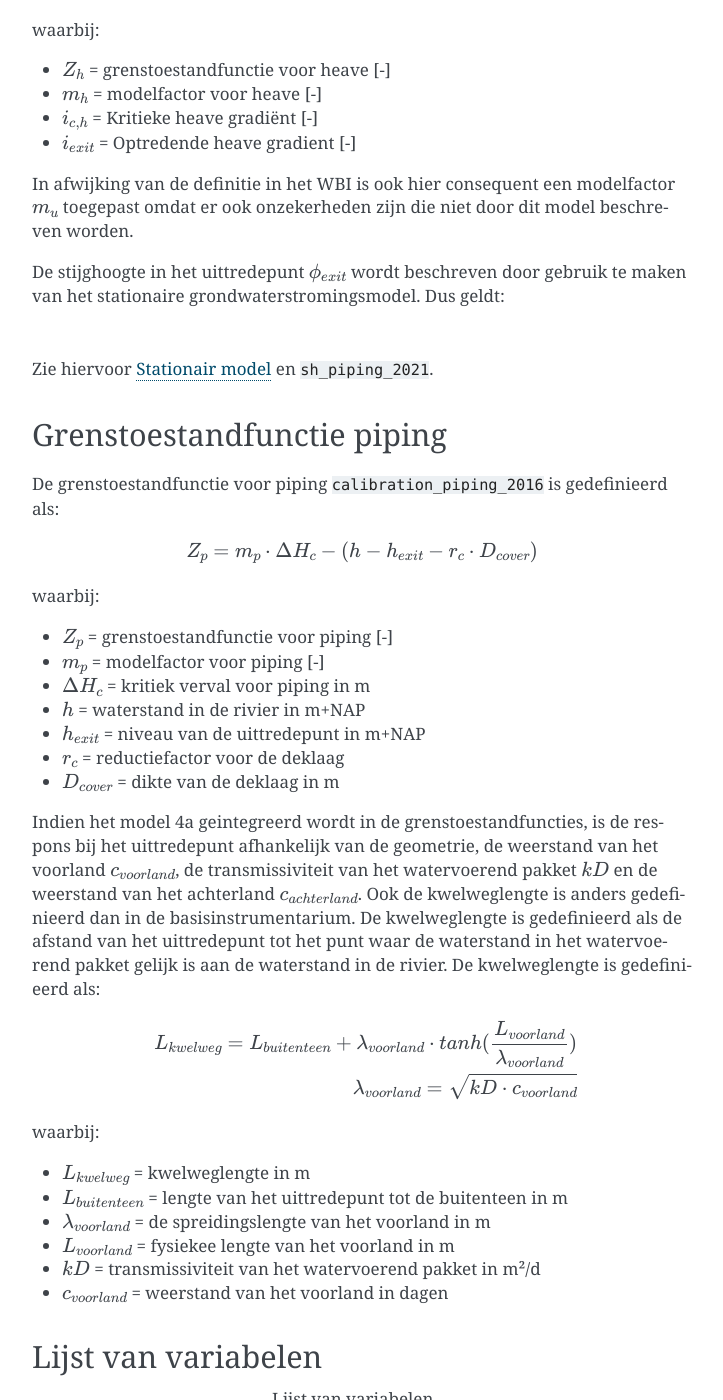
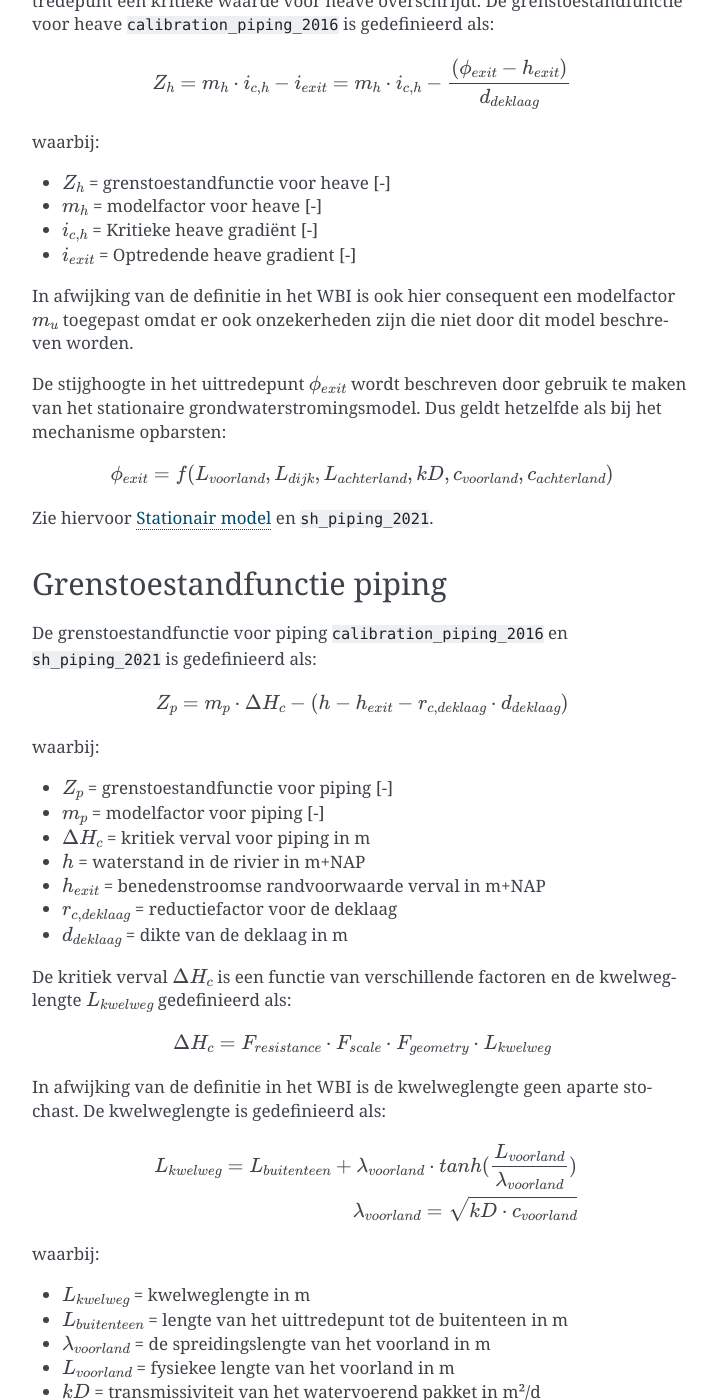
Before and after one commit to kkpdata/GeoProb-Pipe, a Sphinx documentation site: the page built from docs/background/grenstoestandfuncties.rst, in a window 1280 px wide and 1400 px high, scrolled down 1862 px. Shown: the whole window, without its empty margins (388-1111 px from the left). Built offline with Sphinx 7.4.7, drawn with Linux system fonts in a browser that asks for light colours; cross-references to code outside the pages are shown as plain code; some of the changed text lies outside the part shown.

```diff
--- a/docs/background/grenstoestandfuncties.rst
+++ b/docs/background/grenstoestandfuncties.rst
@@ -40,18 +40,20 @@ De stijghoogte bij het uittredepunt :math:`\phi_{exit}` is binnen het WBI instru
 waarbij:
 
 - :math:`h_{ref}` = polderpeil ter plaatse van uittredepunt in m+NAP
-- :math:`r_{exit}` = dempingsfactor bij uittredepunt [-]
+- :math:`r_{exit}` = respons bij uittredepunt [-]
 - :math:`h` = Buitenwaterstand in m+NAP
 
 
-De dempingsfactor bij het uittredepunt :math:`r_{exit}` is in :cite:`sh_piping_2021` bewust niet verder gedefinieerd. In principe kan dat via grondwaterstromingsanalyses (analytisch of numeriek, stationair of tijdsafhankelijk) of expert judgement gebeuren, bij voorkeur via monitoring.
+De respons bij het uittredepunt :math:`r_{exit}` is in :cite:`sh_piping_2021` bewust niet verder gedefinieerd. In principe kan dat via grondwaterstromingsanalyses (analytisch of numeriek, stationair of tijdsafhankelijk) of expert judgement gebeuren, bij voorkeur via monitoring.
+
+Indien het model 4a geintegreerd wordt in de grenstoestandfuncties, is de respons bij het uittredepunt afhankelijk van de geometrie, de weerstand van het voorland :math:`c_{voorland}`, de transmissiviteit van het watervoerend pakket :math:`kD` en de weerstand van het achterland :math:`c_{achterland}`.
 
 Het polderpeil :math:`h_{ref}` is de benedenstroomse randvoorwaarde. Het wordt ook het referentieniveau genoemd,
-vandaar :math:`h_{ref}`. Deze randvoorwaarde is ook belangrijk bij het afleiden van de dempingsfactor :math:`r_{exit}` op basis van peilbuismetingen.
+vandaar :math:`h_{ref}`. Deze randvoorwaarde is ook belangrijk bij het afleiden van de respons :math:`r_{exit}` op basis van peilbuismetingen.
 
 Bij stijgende buitenwaterstanden zal het polderpeil door kwel kunnen stijgen. Bij de schematisatie van de pipingberekeningen dient hierbij rekening gehouden te worden, bijvoorbeeld door een hogere waarde voor :math:`h_{ref}` te kiezen. In dit geval wordt de stijghoogte bij het uittredepunt :math:`\phi_{exit}` overschat. Dit is niet erg, omdat de faalkans wordt bepaald door het mechanisme piping.
 
-De dempingsfactor :math:`r_{exit}` op elke willekeurige locatie in het dwarsprofiel kan worden beschreven door een analytische oplossing in het geval van een stationaire situatie. De dempingsfactor :math:`r_{exit}` is dan een functie van de geometrie van het profiel (:math:`L_{voorland}`, :math:`L_{dijk}` en :math:`L_{achterland}`), de transmissiviteit :math:`kD` van het watervoerende pakket en de weerstand van het voor- en achterland (:math:`c_{voorland}` en :math:`c_{achterland}`). Zie hiervoor :ref:`stationair-model` en :cite:`sh_piping_2021`.
+De respons :math:`r_{exit}` op elke willekeurige locatie in het dwarsprofiel kan worden beschreven door een analytische oplossing in het geval van een stationaire situatie. De respons :math:`r_{exit}` is dan een functie van de geometrie van het profiel (:math:`L_{voorland}`, :math:`L_{dijk}` en :math:`L_{achterland}`), de transmissiviteit :math:`kD` van het watervoerende pakket en de weerstand van het voor- en achterland (:math:`c_{voorland}` en :math:`c_{achterland}`). Zie hiervoor :ref:`stationair-model` en :cite:`sh_piping_2021` :cite:`trw_2004`.
 
 Grenstoestandfunctie heave
 ==========================
@@ -73,22 +75,22 @@ waarbij:
 
 In afwijking van de definitie in het WBI is ook hier consequent een modelfactor :math:`m_{u}` toegepast omdat er ook onzekerheden zijn die niet door dit model beschreven worden.
 
-De stijghoogte in het uittredepunt :math:`\phi_{exit}` wordt beschreven door gebruik te maken van het stationaire grondwaterstromingsmodel. Dus geldt:
+De stijghoogte in het uittredepunt :math:`\phi_{exit}` wordt beschreven door gebruik te maken van het stationaire grondwaterstromingsmodel. Dus geldt hetzelfde als bij het mechanisme opbarsten:
 
 .. math::
-..
-.. \phi_{exit} = f(L_{voorland}, L_{dijk}, L_{achterland},kD,c_{voorland},c_{achterland})
+
+    \phi_{exit} = f(L_{voorland}, L_{dijk}, L_{achterland},kD,c_{voorland},c_{achterland})
 
 Zie hiervoor :ref:`stationair-model` en :cite:`sh_piping_2021`.
 
 Grenstoestandfunctie piping
 ===========================
 
-De grenstoestandfunctie voor piping :cite:`calibration_piping_2016` is gedefinieerd als:
+De grenstoestandfunctie voor piping :cite:`calibration_piping_2016` en :cite:`sh_piping_2021` is gedefinieerd als:
 
 .. math::
 
-    Z_{p} = m_{p} \cdot \Delta H_{c} - (h -h_{exit} - r_{c} \cdot D_{cover})
+    Z_{p} = m_{p} \cdot \Delta H_{c} - (h -h_{exit} - r_{c,deklaag} \cdot d_{deklaag})
 
 waarbij:
 
@@ -96,13 +98,17 @@ waarbij:
 - :math:`m_{p}` = modelfactor voor piping [-]
 - :math:`\Delta H_{c}` = kritiek verval voor piping in m
 - :math:`h` = waterstand in de rivier in m+NAP
-- :math:`h_{exit}` = niveau van de uittredepunt in m+NAP
-- :math:`r_{c}` = reductiefactor voor de deklaag
-- :math:`D_{cover}` = dikte van de deklaag in m
+- :math:`h_{exit}` = benedenstroomse randvoorwaarde verval in m+NAP
+- :math:`r_{c,deklaag}` = reductiefactor voor de deklaag
+- :math:`d_{deklaag}` = dikte van de deklaag in m
 
+De kritiek verval :math:`\Delta H_{c}` is een functie van verschillende factoren en de kwelweglengte :math:`L_{kwelweg}` gedefinieerd als:
 
-Indien het model 4a geintegreerd wordt in de grenstoestandfuncties, is de respons bij het uittredepunt afhankelijk van de geometrie, de weerstand van het voorland :math:`c_{voorland}`, de transmissiviteit van het watervoerend pakket :math:`kD` en de weerstand van het achterland :math:`c_{achterland}`.
-Ook de kwelweglengte is anders gedefinieerd dan in de basisinstrumentarium. De kwelweglengte is gedefinieerd als de afstand van het uittredepunt tot het punt waar de waterstand in het watervoerend pakket gelijk is aan de waterstand in de rivier. De kwelweglengte is gedefinieerd als:
+.. math::
+
+    \Delta H_{c} = F_{resistance} \cdot F_{scale} \cdot F_{geometry} \cdot L_{kwelweg}
+
+In afwijking van de definitie in het WBI is de kwelweglengte geen aparte stochast. De kwelweglengte is gedefinieerd als:
 
 .. math::
 
@@ -118,6 +124,20 @@ waarbij:
 - :math:`L_{voorland}` = fysiekee lengte van het voorland in m
 - :math:`kD` = transmissiviteit van het watervoerend pakket in m²/d
 - :math:`c_{voorland}` = weerstand van het voorland in dagen
+
+De tweede (sterkte) term van de grenstoestandfunctie van piping is het gereduceerd verval:
+
+.. math::
+
+    \Delta h_{red} = h - h_{exit} - r_{c,deklaag} \cdot d_{deklaag}
+
+waarbij de benedenstroomse randvoorwaarde :math:`h_{exit}` is gedefinieerd als:
+
+.. math::
+
+    h_{exit} = max(h_{ref}, mv_{exit})
+
+
 
 Lijst van variabelen
 ====================
```
Also changed, not shown: other parts of docs/background/grenstoestandfuncties.rst (+1 -1 lines), docs/background/piping.rst (+2 -5 lines), docs/index.rst (+7 -5 lines).
